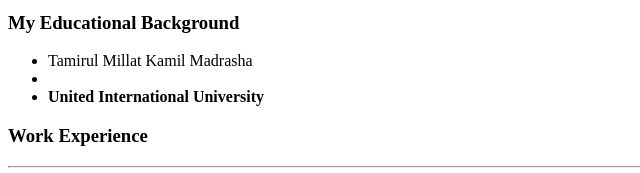
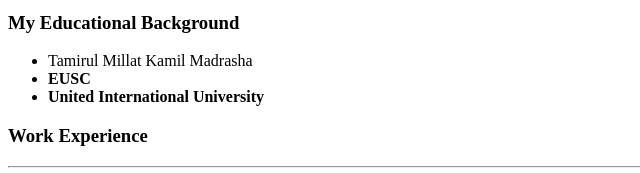
Before and after one commit to Yousufjoy/cv, a plain HTML site: page index.html in a window 1280 px wide. Shown: the part 371-544 px from the top of the page, 0-640 px from the left. Drawn offline with Linux system fonts and the light colour scheme.

Commit message:
Update index.html

```diff
--- a/index.html
+++ b/index.html
@@ -30,7 +30,7 @@
   <ul>
 
     <li>Tamirul Millat Kamil Madrasha</li>
-    <li><strong><a href="https://www.facebook.com/euscians"</strong></a></li>
+    <li><strong>EUSC<a href="https://www.facebook.com/euscians"</strong></a></li>
     <li>United International University</li>
 
   </ul>
```
